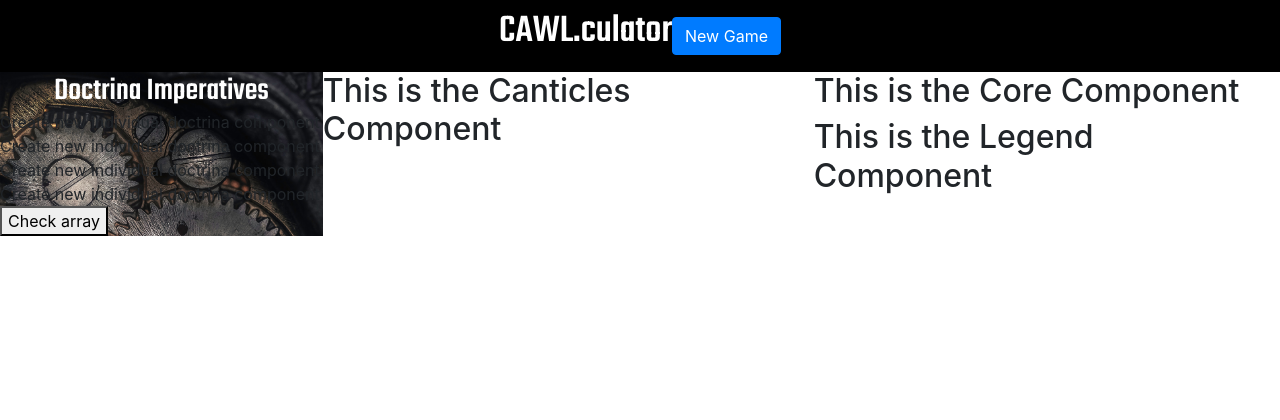
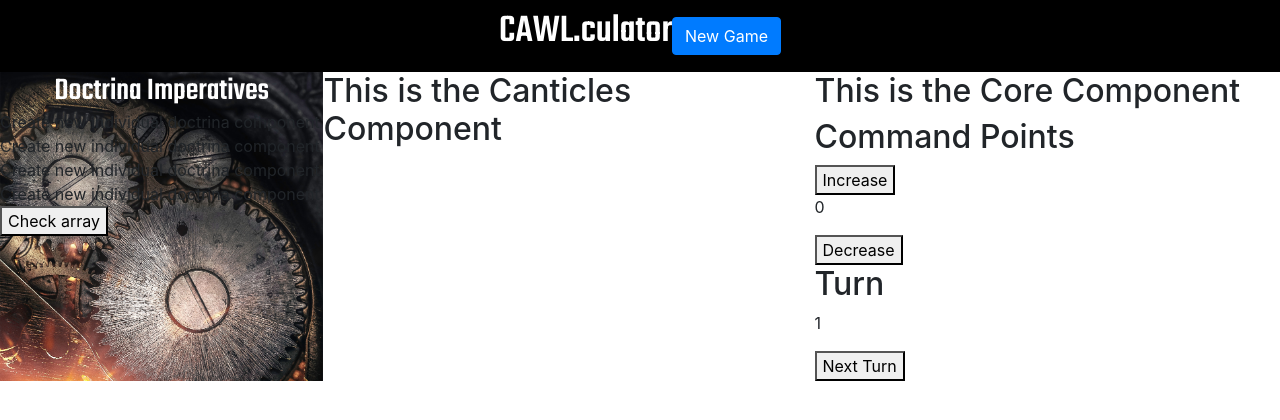
Before and after one commit to rKrenzke/AdMech-40k-App, a React (Create React App) app: page / in a window 1280 px wide. Both pictures are taken after a click on the element "Mars". Shown: the top 420 px of the page. Built offline with nearby package versions, Linux system fonts and the light colour scheme.

Commit message:
legend button counters and turn number handler

```diff
--- a/src/App.js
+++ b/src/App.js
@@ -1,16 +1,17 @@
 import './App.css';
 import {useState} from 'react';
 import Doctrinas from './Components/Doctrinas';
-import Canticles from './Components/Canticles';
+import Canticles from './Components/Canticles/Canticles';
 import Core from './Components/Core';
 import forgeWorldArray from './CodexArrays/ForgeWorlds';
 import ForgeWorld from './Components/ForgeWorld';
 import NavBar from './Components/Nav';
-import Legend from './Components/Legend';
+import Legend from './Components/Legend/Legend';
 
 function App() {
 
   const [forgeWorld, setForgeWorld] = useState(null);
+  const [turnNumber, setTurnNumber] = useState(1)
 
   const selectForgeWorld = (selection) => {
     setForgeWorld(selection);
@@ -18,6 +19,11 @@ function App() {
 
   const reset = () => {
     setForgeWorld(null);
+    setTurnNumber(1);
+  }
+
+  const turnHandler = () => {
+    setTurnNumber(turnNumber + 1);
   }
 
   return (
@@ -32,7 +38,7 @@ function App() {
         </section>
         <section className="rightSide">
           <Core />
-          <Legend />
+          <Legend turn={turnNumber} turnHandler={turnHandler}/>
         </section>
       </div>
       :
--- a/src/Components/Canticles.js
+++ b/src/Components/Canticles/Canticles.js
@@ -1,4 +1,5 @@
 import React from 'react';
+import styles from './Canticles.module.css';
 
 const Canticles = () => {
     return(
--- a/src/Components/Legend.js
+++ /dev/null
@@ -1,11 +0,0 @@
-import React from 'react';
-
-const Legend = () => {
-    return(
-        <div>
-            <h2>This is the Legend Component</h2>
-        </div>
-    )
-}
-
-export default Legend;
--- /dev/null
+++ b/src/Components/Legend/Legend.js
@@ -0,0 +1,34 @@
+import React, { useState } from "react";
+import styles from "./Legend.module.css";
+
+const Legend = (props) => {
+  const [commandPoints, setCommandPoints] = useState(0);
+
+  const increasePointHandler = () => {
+    setCommandPoints(commandPoints + 1);
+  };
+
+  const decreasePointHandler = () => {
+    setCommandPoints(commandPoints - 1);
+  };
+
+  return (
+    <div>
+      <section>
+        <h2>Command Points</h2>
+        <div>
+          <button onClick={increasePointHandler}>Increase</button>
+          <p>{commandPoints}</p>
+          <button onClick={decreasePointHandler}>Decrease</button>
+        </div>
+      </section>
+      <section>
+          <h2>Turn</h2>
+          <p>{props.turn}</p>
+          <button onClick={props.turnHandler}>Next Turn</button>
+      </section>
+    </div>
+  );
+};
+
+export default Legend;
```
Also changed, not shown: src/Components/Canticles/Canticles.module.css (added), src/Components/Legend/Legend.module.css (added).
